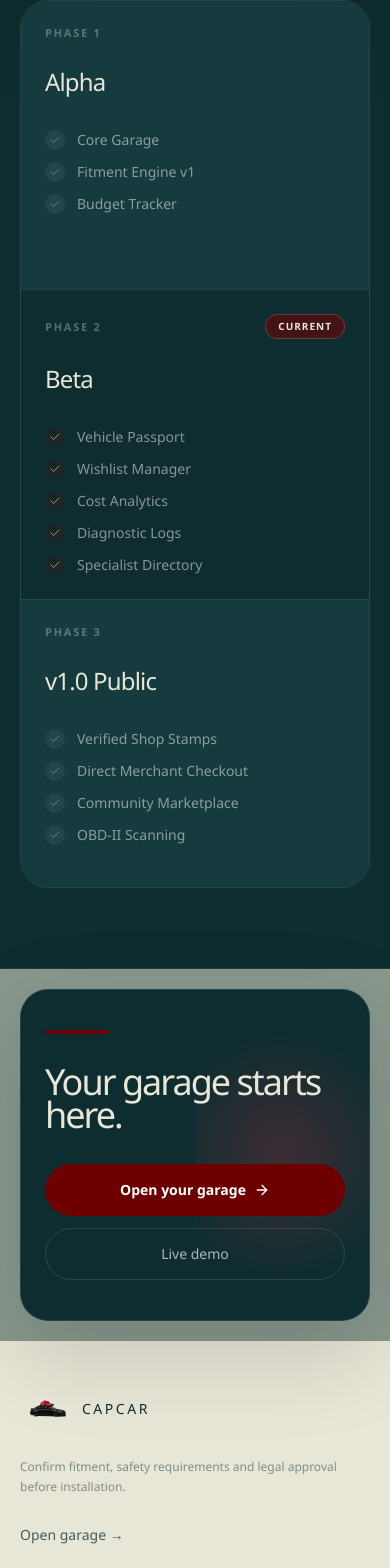
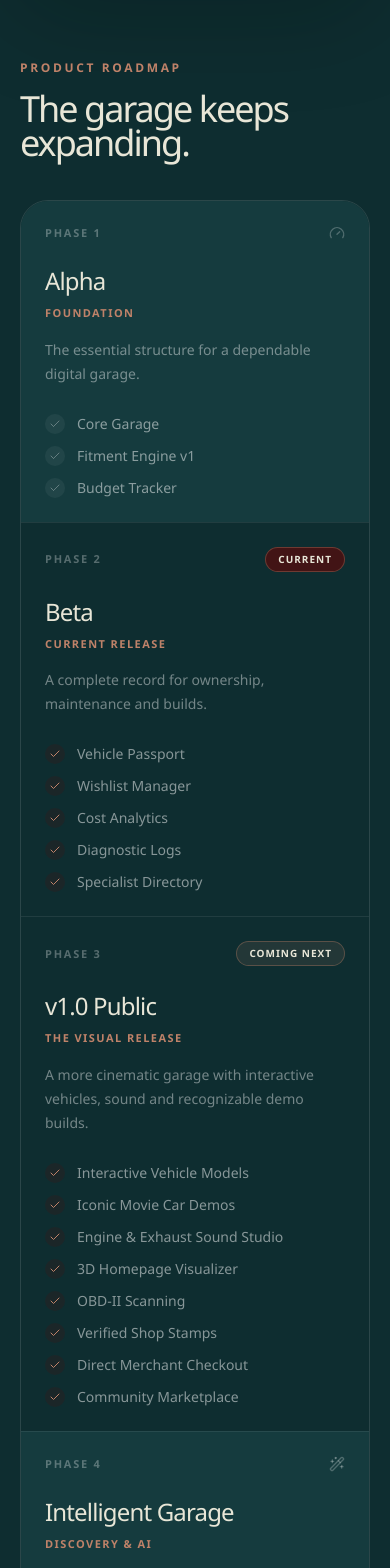
Before and after one commit to iManuel2K/capcar, a Next.js app: page / in a window 390 px wide. Shown: the part 7751-9319 px from the top of the page. Built offline with nearby package versions, Linux system fonts and the light colour scheme.

Commit message:
feat: expand public roadmap and improve 3d viewer recovery

```diff
--- a/src/components/marketing/marketing-hero.tsx
+++ b/src/components/marketing/marketing-hero.tsx
@@ -68,6 +68,9 @@ export function MarketingHero() {
           </a>
           <a className="transition hover:text-[#6d0101]" href="#fitment">
             Fitment
+          </a>
+          <a className="transition hover:text-[#6d0101]" href="#roadmap">
+            Roadmap
           </a>
         </nav>
         <Link
--- a/src/components/marketing/vision-roadmap-section.tsx
+++ b/src/components/marketing/vision-roadmap-section.tsx
@@ -1,6 +1,17 @@
 "use client";
 
-import { Check, Circle, Sparkles } from "lucide-react";
+import {
+  Bike,
+  CalendarDays,
+  CarFront,
+  Check,
+  Circle,
+  Gauge,
+  ScanLine,
+  Sparkles,
+  Waves,
+  WandSparkles,
+} from "lucide-react";
 import { useState } from "react";
 
 const tools = [
@@ -40,12 +51,18 @@ const phases = [
   {
     phase: "Phase 1",
     state: "Alpha",
+    label: "Foundation",
+    description: "The essential structure for a dependable digital garage.",
     items: ["Core Garage", "Fitment Engine v1", "Budget Tracker"],
     current: false,
+    next: false,
+    icon: Gauge,
   },
   {
     phase: "Phase 2",
     state: "Beta",
+    label: "Current release",
+    description: "A complete record for ownership, maintenance and builds.",
     items: [
       "Vehicle Passport",
       "Wishlist Manager",
@@ -54,17 +71,60 @@ const phases = [
       "Specialist Directory",
     ],
     current: true,
+    next: false,
+    icon: ScanLine,
   },
   {
     phase: "Phase 3",
     state: "v1.0 Public",
+    label: "The visual release",
+    description:
+      "A more cinematic garage with interactive vehicles, sound and recognizable demo builds.",
     items: [
+      "Interactive Vehicle Models",
+      "Iconic Movie Car Demos",
+      "Engine & Exhaust Sound Studio",
+      "3D Homepage Visualizer",
+      "OBD-II Scanning",
       "Verified Shop Stamps",
       "Direct Merchant Checkout",
       "Community Marketplace",
-      "OBD-II Scanning",
     ],
     current: false,
+    next: true,
+    icon: CarFront,
+  },
+  {
+    phase: "Phase 4",
+    state: "Intelligent Garage",
+    label: "Discovery & AI",
+    description:
+      "Move from managing a build to discovering where it can go next.",
+    items: [
+      "Nearby & Destination Events",
+      "AI Build Ideas",
+      "AI Visual Concepts",
+      "Personalized Upgrade Paths",
+    ],
+    current: false,
+    next: false,
+    icon: WandSparkles,
+  },
+  {
+    phase: "Phase 5",
+    state: "Capcar v3",
+    label: "The universal garage",
+    description:
+      "One place for every machine, board and project you care about.",
+    items: [
+      "Motorcycle Garages",
+      "Bicycle Garages",
+      "Surfboard Quivers",
+      "Cross-Project Collections",
+    ],
+    current: false,
+    next: false,
+    icon: Bike,
   },
 ] as const;
 
@@ -72,7 +132,10 @@ export function VisionRoadmapSection() {
   const [selected, setSelected] = useState<(typeof tools)[number]>(tools[4]);
 
   return (
-    <section className="border-y border-white/8 bg-[#0e2d30] text-[#e8e6d7]">
+    <section
+      id="roadmap"
+      className="scroll-mt-20 border-y border-white/8 bg-[#0e2d30] text-[#e8e6d7]"
+    >
       <div className="mx-auto max-w-[1500px] px-5 py-20 sm:px-8 sm:py-32">
         <div className="grid gap-10 lg:grid-cols-[0.8fr_1.2fr] lg:items-end">
           <div>
@@ -155,33 +218,61 @@ export function VisionRoadmapSection() {
           </div>
         </div>
 
-        <div className="mt-5 grid overflow-hidden rounded-[1.75rem] border border-white/12 sm:rounded-[2.25rem] lg:grid-cols-3">
+        <div className="mt-20 flex items-end justify-between gap-8 sm:mt-28">
+          <div>
+            <p className="text-xs font-semibold tracking-[0.22em] text-[#bf8269] uppercase">
+              Product roadmap
+            </p>
+            <h2 className="mt-4 max-w-3xl text-4xl leading-[0.94] font-medium tracking-[-0.055em] sm:text-6xl">
+              The garage keeps expanding.
+            </h2>
+          </div>
+          <p className="hidden max-w-sm text-sm leading-6 text-white/42 lg:block">
+            Public direction, shaped by what drivers want to build next.
+          </p>
+        </div>
+
+        <div className="mt-10 grid overflow-hidden rounded-[1.75rem] border border-white/12 sm:rounded-[2.25rem] lg:grid-cols-6">
           {phases.map((phase) => (
             <article
               key={phase.phase}
-              className={`relative min-h-72 border-t border-white/8 p-6 first:border-t-0 sm:p-8 lg:border-t-0 lg:border-l lg:first:border-l-0 ${phase.current ? "bg-[radial-gradient(circle_at_80%_0%,rgba(231,45,69,0.24),transparent_35%),#24090a]" : "bg-[#153b3e]"}`}
+              className={`group relative min-h-80 border-t border-white/8 p-6 first:border-t-0 sm:p-8 lg:col-span-2 lg:border-t-0 lg:border-l lg:first:border-l-0 ${phase.phase === "Phase 4" ? "lg:col-span-3 lg:border-t" : ""} ${phase.phase === "Phase 5" ? "lg:col-span-3 lg:border-t" : ""} ${phase.current ? "bg-[radial-gradient(circle_at_80%_0%,rgba(231,45,69,0.24),transparent_35%),#24090a]" : phase.next ? "bg-[radial-gradient(circle_at_82%_4%,rgba(191,130,105,0.22),transparent_30%),#183f42]" : "bg-[#153b3e]"}`}
             >
               <div className="flex items-center justify-between gap-4">
                 <p className="text-[11px] font-semibold tracking-[0.16em] text-white/30 uppercase">
                   {phase.phase}
                 </p>
-                {phase.current && (
+                {phase.current ? (
                   <span className="rounded-full border border-[#bf8269]/35 bg-[#6d0101]/55 px-3 py-1 text-[10px] font-semibold tracking-[0.1em] text-[#e8e6d7] uppercase">
                     Current
                   </span>
+                ) : phase.next ? (
+                  <span className="rounded-full border border-[#bf8269]/35 bg-[#bf8269]/12 px-3 py-1 text-[10px] font-semibold tracking-[0.1em] text-[#e8e6d7] uppercase">
+                    Coming next
+                  </span>
+                ) : (
+                  <phase.icon className="size-4 text-white/25 transition group-hover:text-[#bf8269]" />
                 )}
               </div>
               <h3 className="mt-6 text-2xl font-medium tracking-[-0.035em]">
                 {phase.state}
               </h3>
-              <ul className="mt-8 space-y-3">
+              <p className="mt-2 text-[11px] font-semibold tracking-[0.13em] text-[#bf8269] uppercase">
+                {phase.label}
+              </p>
+              <p className="mt-4 max-w-md text-sm leading-6 text-white/42">
+                {phase.description}
+              </p>
+              <ul
+                className={`mt-7 grid gap-3 ${phase.next ? "sm:grid-cols-2 lg:grid-cols-1 xl:grid-cols-2" : ""}`}
+              >
                 {phase.items.map((item) => (
                   <li
                     key={item}
                     className="flex items-center gap-3 text-sm text-white/50"
                   >
                     <span
-                      className={`grid size-5 place-items-center rounded-full ${phase.current ? "bg-[#6d0101]/15 text-[#bf8269]" : "bg-white/5 text-white/30"}`}
+                      className={`grid size-5 place-items-center rounded-full ${phase.current || phase.next ? "bg-[#6d0101]/15 text-[#bf8269]" : "bg-white/5 text-white/30"}`}
                     >
                       <Check className="size-3" />
                     </span>
@@ -192,6 +283,20 @@ export function VisionRoadmapSection() {
             </article>
           ))}
         </div>
+
+        <div className="mt-5 grid gap-3 rounded-[1.5rem] border border-white/10 bg-white/[0.025] p-5 text-sm text-white/45 sm:grid-cols-3 sm:p-6">
+          <span className="flex items-center gap-3">
+            <CalendarDays className="size-4 text-[#bf8269]" /> Events connect
+            the community.
+          </span>
+          <span className="flex items-center gap-3">
+            <Sparkles className="size-4 text-[#bf8269]" /> AI makes new ideas
+            visible.
+          </span>
+          <span className="flex items-center gap-3">
+            <Waves className="size-4 text-[#bf8269]" /> One garage, beyond cars.
+          </span>
+        </div>
       </div>
     </section>
   );
```
Also changed, not shown: src/components/visualizer/sketchfab-interior-stage.tsx (+56 -8 lines), 1 other file (tests, documents, lock files or other folders).
